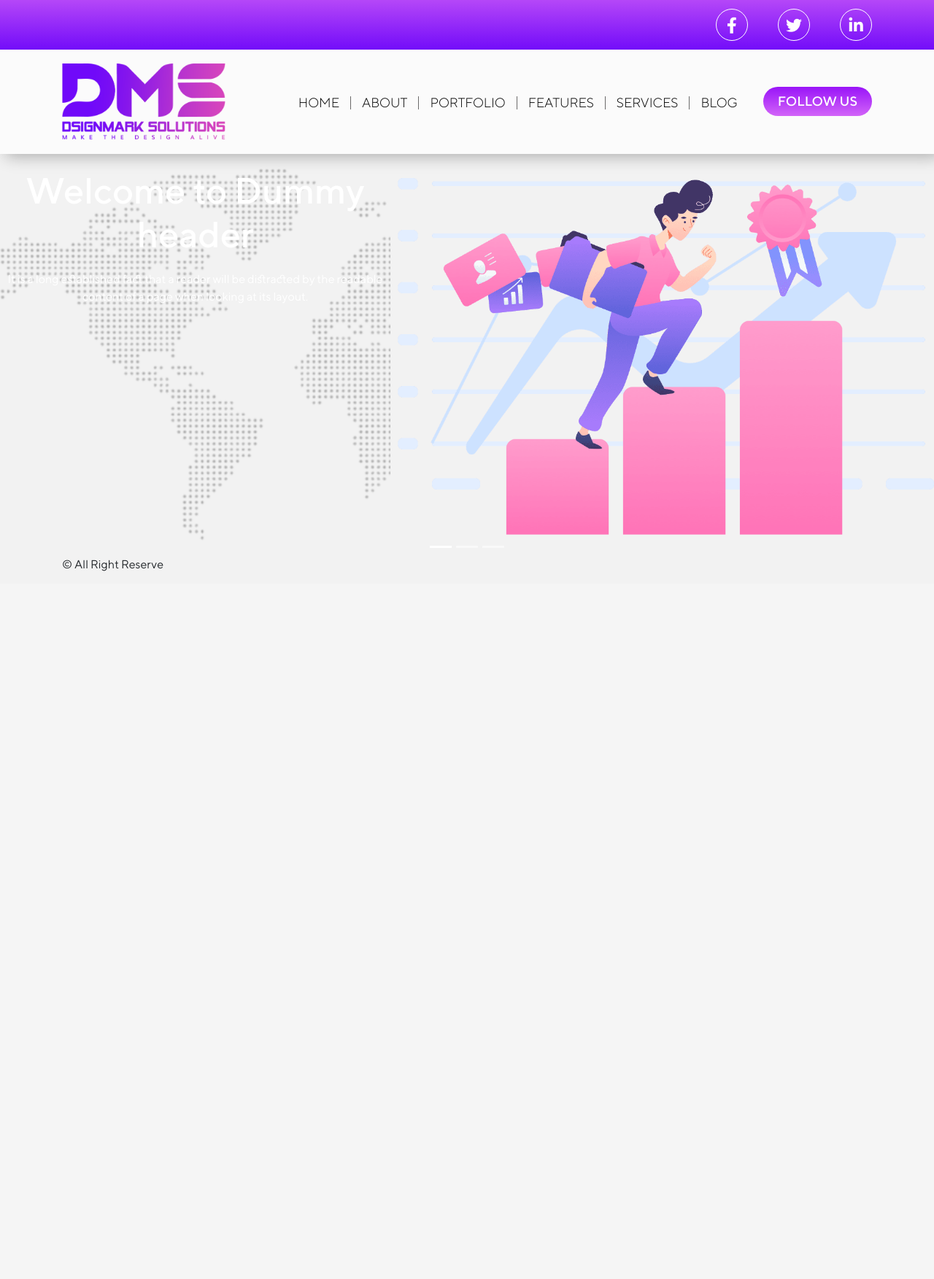
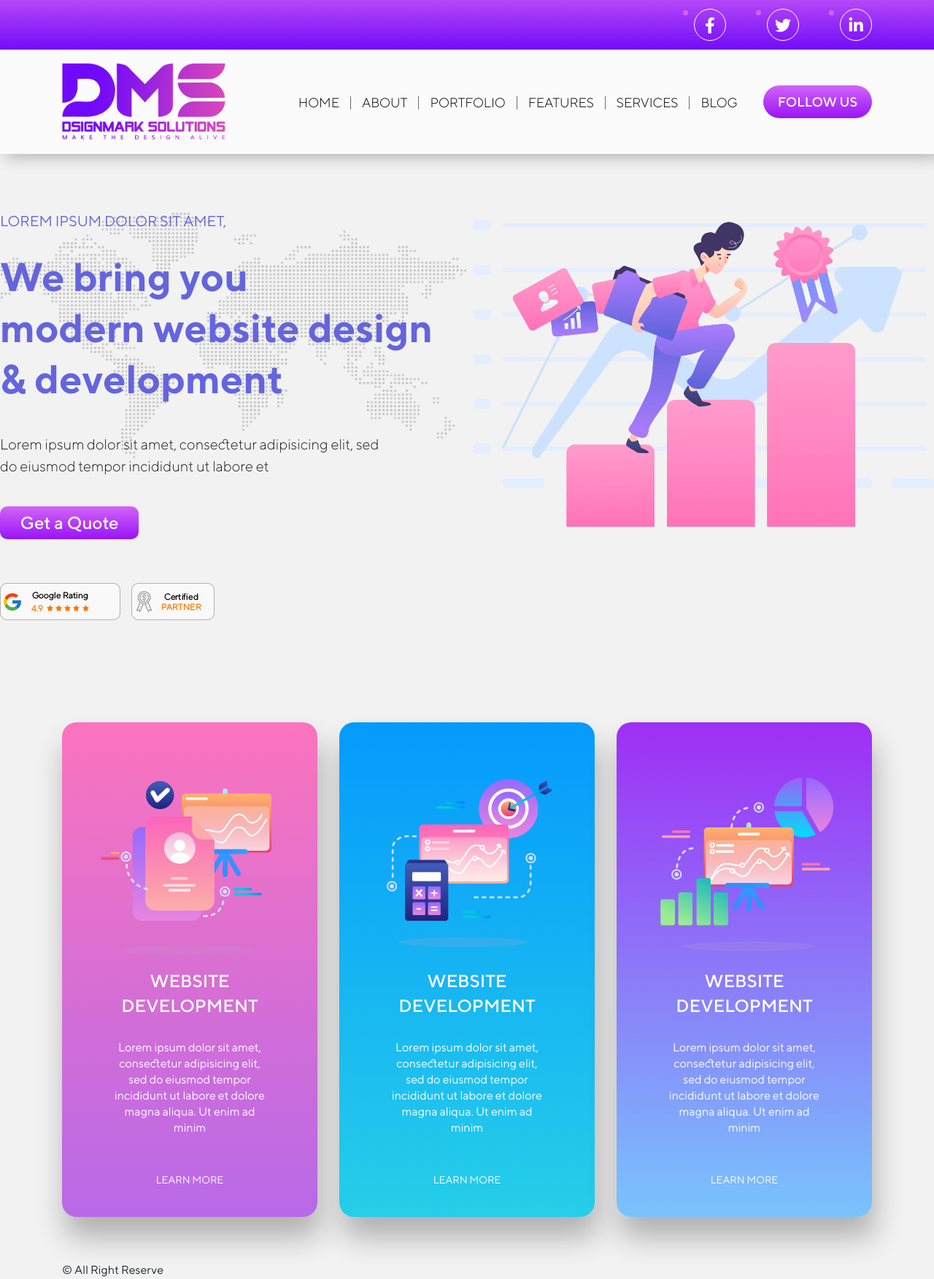
Before and after one commit to subhomoyprojects/dsm, a PHP site: page / in a window 1280 px wide. Shown: the whole page at 73% size. Before the commit the page ends 783 px from the top, so only its background shows below. Run offline with PHP 8.4, Linux system fonts and the light colour scheme; some libraries are stand-ins or nearby versions.

Commit message:
banner complete and after section

```diff
--- a/index.html
+++ b/index.html
@@ -10,7 +10,7 @@
   <link rel="shortcut icon" type="image/png" href="images/favicon.png" />
   <link rel='shortcut icon' type='image/x-icon' href='images/favicon.ico' />
 
-  <title>Title</title>
+  <title>DMS</title>
 
   <meta name="description" content="You run your business. We’ll do your bookkeeping. America’s largest bookkeeping service for small businesses.">
   <meta name="keywords" content="uBooks">
@@ -90,41 +90,22 @@
   <section class="banner-wrapper">
     <div id="carouselExampleIndicators" class="carousel slide" data-ride="carousel">
       <ol class="carousel-indicators">
-        <li data-target="#carouselExampleIndicators" data-slide-to="0" class="active"></li>
-        <li data-target="#carouselExampleIndicators" data-slide-to="1"></li>
-        <li data-target="#carouselExampleIndicators" data-slide-to="2"></li>
+        <!--<li data-target="#carouselExampleIndicators" data-slide-to="0" class="active"></li>
+         <li data-target="#carouselExampleIndicators" data-slide-to="1"></li>
+        <li data-target="#carouselExampleIndicators" data-slide-to="2"></li> -->
       </ol>
       <div class="carousel-inner">
         <div class="carousel-item active">
           <!-- <img src="https://via.placeholder.com/1920X600" alt="Banner"> -->
           <div class="carousel-caption">
             <div class="banner-text">
-              <h1>Welcome to Dummy header</h1>
-              <p>It is a long established fact that a reader will be distracted by the readable content of a page when looking at its layout.</p>
-            </div>
-            <div class="banner-img">
-              <img src="images/banner-img.png" alt="Banner Image">
-            </div>
-          </div>
-        </div>
-        <div class="carousel-item">
-          <!-- <img src="https://via.placeholder.com/1920X600" alt="Banner"> -->
-          <div class="carousel-caption">
-            <div class="banner-text">
-              <h1>Welcome to Dummy header</h1>
-              <p>It is a long established fact that a reader will be distracted by the readable content of a page when looking at its layout.</p>
-            </div>
-            <div class="banner-img">
-              <img src="images/banner-img.png" alt="Banner Image">
-            </div>
-          </div>
-        </div>
-        <div class="carousel-item">
-          <!-- <img src="https://via.placeholder.com/1920X600" alt="Banner"> -->
-          <div class="carousel-caption">
-            <div class="banner-text">
-              <h1>Welcome to Dummy header</h1>
-              <p>It is a long established fact that a reader will be distracted by the readable content of a page when looking at its layout.</p>
+              <h1><span>Lorem ipsum dolor sit amet,</span>We bring you <br> modern website design<br> & development</h1>
+              <p>Lorem ipsum dolor sit amet, consectetur adipisicing elit, sed do eiusmod tempor incididunt ut labore et </p>
+              <a href="#" class="common-btn radius-10 font-24">Get a Quote</a>
+              <ul class="google-partner">
+                <li><img src="images/google-rating.png" alt="Google Rating"></li>
+                <li><img src="images/partner.png" alt="Partner"></li>
+              </ul>
             </div>
             <div class="banner-img">
               <img src="images/banner-img.png" alt="Banner Image">
@@ -135,8 +116,41 @@
     </div>
   </section>
 
-  <section class="blog-wrapper">
-    <div class="container"></div>
+  <section class="common-gap devlopment-wrapper">
+    <div class="container">
+      <div class="row">
+        <div class="col-md-4">
+          <div class="dev-card pink-card">
+            <div class="img-holder"><img src="images/dev-card-1.png" alt="Dev Image"></div>
+            <div class="dev-content-holder">
+              <h3>Website Development</h3>
+              <p>Lorem ipsum dolor sit amet, consectetur adipisicing elit, sed do eiusmod tempor incididunt ut labore et dolore magna aliqua. Ut enim ad minim </p>
+              <a href="#" class="learn-more">Learn More</a>
+            </div>
+          </div>
+        </div>
+        <div class="col-md-4">
+          <div class="dev-card sky-blue-card">
+            <div class="img-holder"><img src="images/dev-card-2.png" alt="Dev Image"></div>
+            <div class="dev-content-holder">
+              <h3>Website Development</h3>
+              <p>Lorem ipsum dolor sit amet, consectetur adipisicing elit, sed do eiusmod tempor incididunt ut labore et dolore magna aliqua. Ut enim ad minim </p>
+              <a href="#" class="learn-more">Learn More</a>
+            </div>
+          </div>
+        </div>
+        <div class="col-md-4">
+          <div class="dev-card violet-card">
+            <div class="img-holder"><img src="images/dev-card-3.png" alt="Dev Image"></div>
+            <div class="dev-content-holder">
+              <h3>Website Development</h3>
+              <p>Lorem ipsum dolor sit amet, consectetur adipisicing elit, sed do eiusmod tempor incididunt ut labore et dolore magna aliqua. Ut enim ad minim </p>
+              <a href="#" class="learn-more">Learn More</a>
+            </div>
+          </div>
+        </div>
+      </div>
+    </div>
   </section>
 
   <footer class="footer-wrapper">
--- a/style.css
+++ b/style.css
@@ -106,9 +106,6 @@ p:last-child{margin-bottom: 0;}
 h1,h2,h3,h4,h5,h6 {font-family: 'TT Norms';padding: 0;margin: 0 0 20px 0;}
 ol,ul{padding: 0;margin:0;}
 input[type="text"],input[type="email"],input[type="url"],input[type="password"],input[type="search"],input[type="number"],input[type="tel"],input[type="range"],input[type="date"],input[type="month"],input[type="week"],input[type="time"],input[type="datetime"],input[type="datetime-local"],input[type="color"],textarea{display: inline-block;width:100%;padding:5px 10px;border: 1px solid #ccc;vertical-align: middle;border-radius: 2px;}
-@media(min-width:1400px){h1{font-size: 60px; line-height: 70px;}h2{font-size: 40px; line-height: 50px;}h3{font-size: 30px; line-height: 40px;}h4{font-size: 20px; line-height: 30px;}h5{font-size: 16px; line-height: 26px;}h6{font-size: 14px; line-height: 24px;}}
-@media(max-width:1400px){h1{font-size: 50px; line-height: 60px;}h2{font-size: 30px; line-height: 40px;}h3{font-size: 20px; line-height: 30px;}h4{font-size: 18px; line-height: 28px;}h5{font-size: 16px; line-height: 26px;}h6{font-size: 14px; line-height: 24px;}}
-@media(max-width:1199px){h1{font-size: 40px; line-height: 50px;}h2{font-size: 20px; line-height: 30px;}h3{font-size: 18px; line-height: 28px;}h4{font-size: 16px; line-height: 26px;}h5{font-size: 14px; line-height: 24px;}h6{font-size: 12px; line-height: 22px;}}
 ::placeholder {color: #4a4b4a !important;opacity: 1 !important;}
 ::-webkit-input-placeholder {color: #4a4b4a !important;opacity: 1 !important;}
 ::-moz-placeholder {color: #4a4b4a !important;opacity: 1 !important;}
@@ -122,15 +119,21 @@ a:focus,button:focus {outline: 0;}
 @media(max-width:1200px){.common-gap{padding:40px 0;}}
 @media(max-width:991px){.common-gap{padding:20px 0;}}
 @media(max-width:767px){.common-gap{padding:10px 0;}}
-.common-btn{display:inline-block;background: linear-gradient(0deg, #d264f8, #9914f8);color:#fff;font-size: 18px;line-height: 40px;padding:0 20px;font-weight: 500;}
-.common-btn:hover{background: linear-gradient(0deg,#9914f8, #d264f8);color:#fff;}
+.common-btn{display:inline-block;background: linear-gradient(0deg, #9914f8, #d264f8);color:#fff;font-size: 18px;line-height: 45px;padding:0 20px;font-weight: 500;text-align: center;}
+.common-btn:hover{background: linear-gradient(0deg,#d264f8,#9914f8);color:#fff;}
 .common-btn.uppercase{text-transform: uppercase;}
 .common-btn.capitalize{text-transform: capitalize;}
 .common-btn.font-24{font-size: 24px;}
 .common-btn.radius-30{ border-radius:30px; -webkit-border-radius:30px ; -moz-border-radius:30px ; -ms-border-radius:30px ; -o-border-radius:30px ; }
 .common-btn.radius-10{ border-radius:10px; -webkit-border-radius:10px; -moz-border-radius:10px; -ms-border-radius:10px; -o-border-radius:10px; }
 .common-btn.radius-20{ border-radius:20px; -webkit-border-radius:20px; -moz-border-radius:20px; -ms-border-radius:20px; -o-border-radius:20px; }
-
+h1{font-size: 55px;line-height: 65px;}
+h2{font-size: 50px; line-height: 60px;}
+h3{font-size: 24px;line-height: 34px;}
+ul{list-style-type: none;}
+ul li{padding-left:15px;position: relative;}
+ul li::before{ position: absolute; width:7px; height: 7px; background-color: #d264f8; top:2px; left:0; content: ''; border-radius: 100%; -webkit-border-radius: 100%; -moz-border-radius: 100%; -ms-border-radius: 100%; -o-border-radius: 100%; }
+.learn-more{font-size: 14px; font-weight: normal;}
 
 
 
@@ -175,6 +178,12 @@ a:focus,button:focus {outline: 0;}
     padding:15px 0;
     background-color: #fbfbfb;
 }
+.navbar-nav li{
+    padding-left: 0;
+}
+.navbar-nav li::before{
+    display: none;
+}
 .header-wrapper .navbar .navbar-nav > li a{
     color:#010101;
     font-size: 18px;
@@ -206,11 +215,97 @@ a:focus,button:focus {outline: 0;}
     right: 0;
     top: 0;
     bottom: 0;
+    padding:80px 0;
 }
-.banner-wrapper .carousel-caption .banner-text{
+.banner-text{
     background:url(./images/banner-map.png) no-repeat;
-    background-size: cover;
+    background-size: 100%;
+    flex: 0 0 50%;
+    max-width: 50%;
+    text-align: left;
+}
+.banner-img{
+    flex: 0 0 50%;
+    max-width: 50%;
+}
+.banner-text h1{
+    color:#6465dd;
+    margin-bottom: 40px;
+    font-weight: bold;
+    line-height: 70px;
+}
+.banner-text h1 span{
+    font-size: 20px;
+    font-weight: normal;
+    display: block;
+    margin-bottom: 30px;
+    text-transform: uppercase;
+    line-height: normal;
+}
+.banner-text p{
+    color:#191919;
+    font-size: 20px;
+    font-weight: 300;
+    max-width: 530px;
+}
+.banner-text .common-btn{
+    min-width: 190px;
+    margin-top: 20px;
+}
+.google-partner{
+    display: flex;
+    margin-top:60px;
+    align-items: center;
+}
+.google-partner li{
+    padding-left:0;
+}
+.google-partner li::before{
+    display: none;
+}
+.google-partner li:not(:last-child){
+    margin-right:15px;
+}
+
+/*--*/
+.dev-card{
+    background-color: #fff;
+    box-shadow: 4px 28px 38px rgba(28,26,26,0.3);
+    border-radius: 20px;
+    -webkit-border-radius: 20px;
+    -moz-border-radius: 20px;
+    -ms-border-radius: 20px;
+    -o-border-radius: 20px;
+    padding: 40px;
+    color:#fff;
+}
+.dev-content-holder{
+    text-align: center;
+    padding:0 30px;
+}
+.dev-content-holder h3{
+    text-transform: uppercase;
+    margin: 0 auto 30px;
+}
+.dev-content-holder p{
+    line-height: 22px;
+}
+.dev-content-holder .learn-more{
+    color:#fff;
+    text-transform: uppercase;
+    margin:30px 0 0;
+}
+.pink-card{
+    background:linear-gradient(0deg, #b869e8, #fb74be);
+}
+.sky-blue-card{
+    background:linear-gradient(0deg, #26cee8, #059afd);
+}
+.violet-card{
+    background:linear-gradient(0deg, #79c4fc, #9f2ef5);
 }
 
 
+
+
 /* home End */
```
Also changed, not shown: images/dev-card-1.png (added), images/dev-card-2.png (added), images/dev-card-3.png (added), images/google-rating.png (added), images/partner.png (added).
